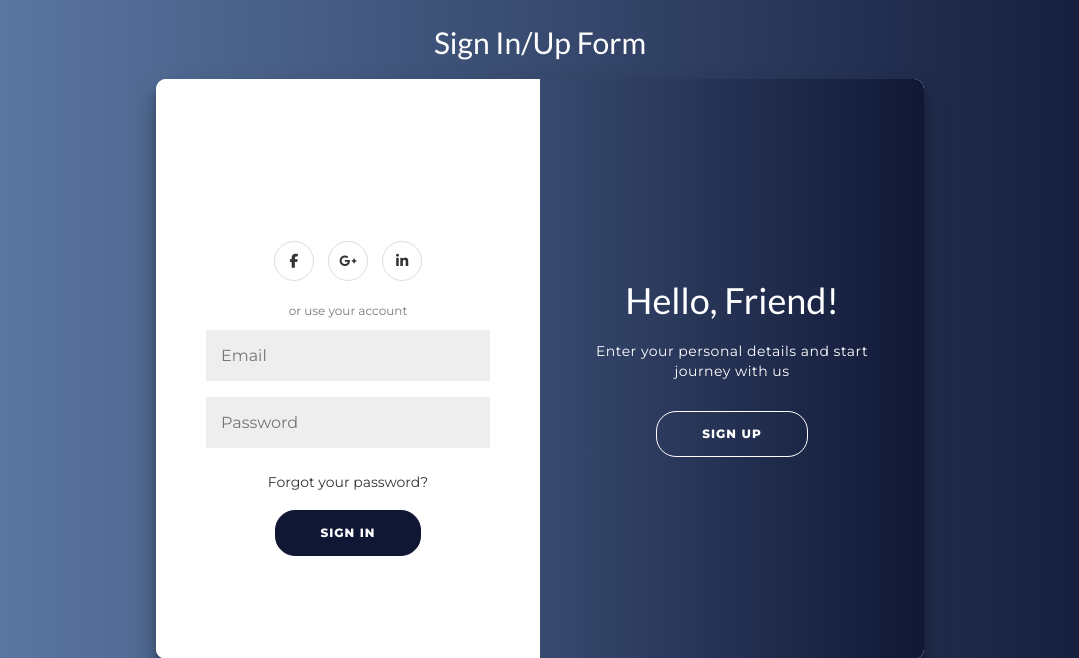
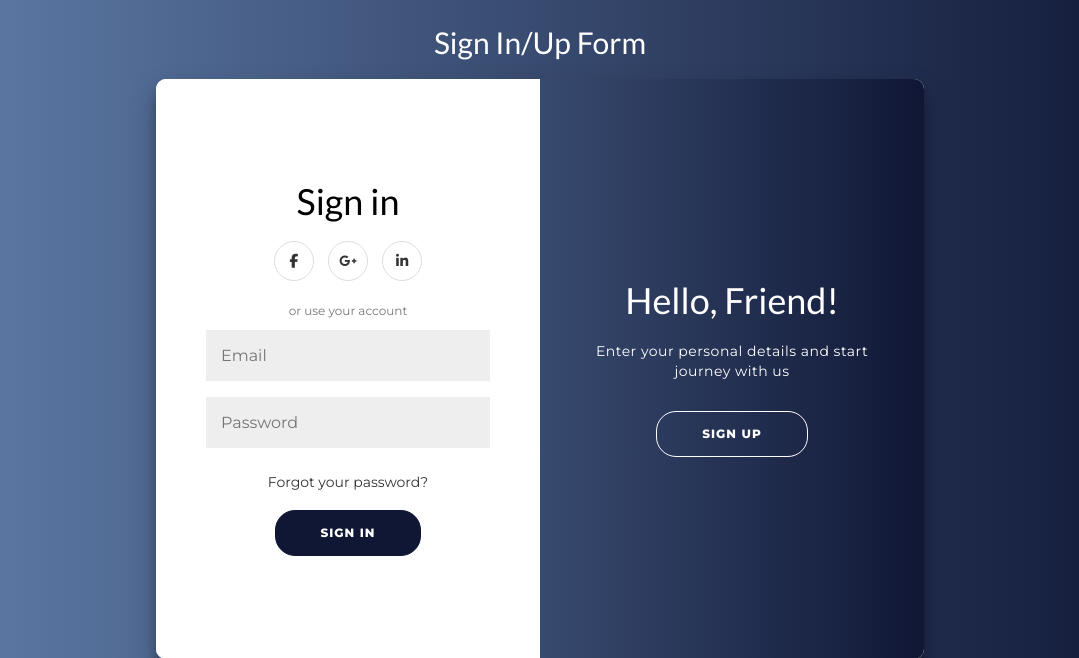
Before and after one commit to aryan-1401/Glide-Ez_New, a Django app: page /login_user in a window 1280 px wide. Shown: the part 54-712 px from the top of the page, without its empty margins (100-1179 px from the left). Run offline with Django 4.2, Linux system fonts and the light colour scheme; some libraries are stand-ins or nearby versions.

Commit message:
fixed sign in color

```diff
--- a/Glide_Ez_project/glideEz/static/glideEz/css/style_login.css
+++ b/Glide_Ez_project/glideEz/static/glideEz/css/style_login.css
@@ -241,6 +241,10 @@ figure {
 
 }
 
+.font-black {
+  color: #000;
+}
+
 footer {
   background-color: #222;
   color: #fff;
--- a/Glide_Ez_project/glideEz/templates/glideEz/login_user.html
+++ b/Glide_Ez_project/glideEz/templates/glideEz/login_user.html
@@ -38,7 +38,7 @@
   <div class="form-container sign-in-container">
     <form action="{% url 'login_user' %}" method="post">
       {% csrf_token %}
-      <h1>Sign in</h1>
+      <h1 class="font-black">Sign in</h1>
       <div class="social-container">
         <a href="#" class="social"><i class="fab fa-facebook-f"></i></a>
         <a href="#" class="social"><i class="fab fa-google-plus-g"></i></a>
```
